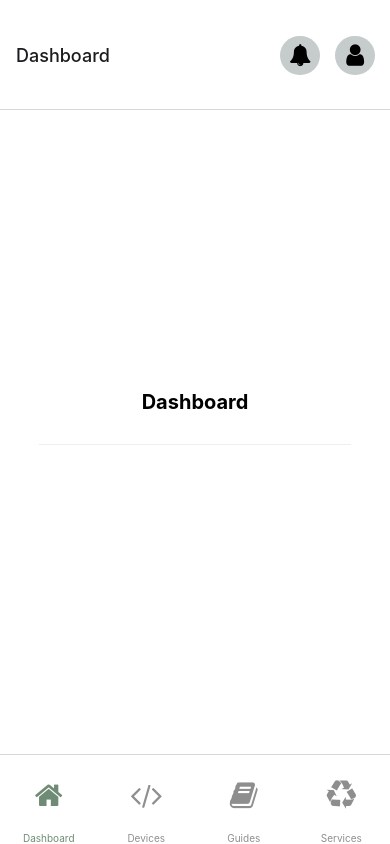
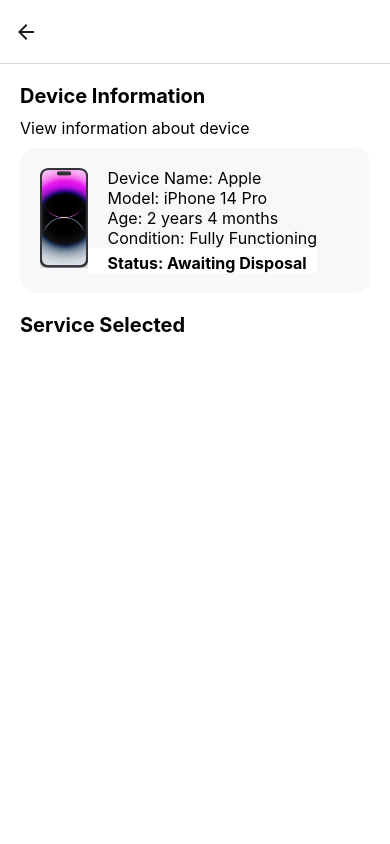
Before and after one commit to james-l-wong/wecycle, a React Native app: screen /DeviceDetails in a window 390 px wide. Built offline with nearby package versions, Linux system fonts and the light colour scheme; what expo-linking, native-base would draw is missing.

Commit message:
finished rough structure of device details

```diff
--- /dev/null
+++ b/navigation/DeviceNavigator.tsx
@@ -0,0 +1,12 @@
+import { createStackNavigator } from "@react-navigation/stack";
+import DeviceDetails from "../screens/DeviceDetails";
+
+const Stack = createStackNavigator();
+
+export function DeviceNavigator() {
+  return (
+    <Stack.Navigator>
+      <Stack.Screen name=" " component={DeviceDetails} />
+    </Stack.Navigator>
+  );
+}
--- a/navigation/index.tsx
+++ b/navigation/index.tsx
@@ -31,6 +31,7 @@ import Devices from "../screens/Devices";
 import Guides from "../screens/Guides";
 import Services from "../screens/Services";
 import { LoginNavigator } from "./LoginNavigator";
+import { DeviceNavigator } from "./DeviceNavigator";
 
 export default function Navigation({
   colorScheme,
@@ -63,8 +64,13 @@ function RootNavigator() {
         options={{ headerShown: false }}
       /> */}
       <Stack.Screen
-        name="Root"
+        name="Home"
         component={BottomTabNavigator}
+        options={{ headerShown: false }}
+      />
+      <Stack.Screen
+        name="DeviceDetails"
+        component={DeviceNavigator}
         options={{ headerShown: false }}
       />
       <Stack.Screen
--- /dev/null
+++ b/screens/DeviceDetails.tsx
@@ -0,0 +1,81 @@
+import { flexbox } from "native-base/lib/typescript/theme/styled-system";
+import { StyleSheet, Image } from "react-native";
+import { Text, View } from "../components/Themed";
+
+export default function TabTwoScreen() {
+  return (
+    <View style={styles.container}>
+      <Text style={styles.title}>Device Information</Text>
+      <Text style={styles.text}>View information about device</Text>
+      <View
+        style={{
+          backgroundColor: "#F8F8F8",
+          borderRadius: 15,
+          marginTop: 10,
+          marginLeft: 20,
+          marginRight: 20,
+          padding: 20,
+          display: "flex",
+          flexDirection: "row",
+        }}
+      >
+        <Image
+          style={{
+            width: 47.5,
+            height: 100,
+            borderRadius: 0,
+          }}
+          source={require("../assets/images/iphone.png")}
+        />
+        <View style={{ backgroundColor: "#F8F8F8" }}>
+          <View style={{ backgroundColor: "#F8F8F8" }}>
+            <Text style={styles.text}>Device Name: Apple</Text>
+            <Text style={styles.text}>Model: iPhone 14 Pro</Text>
+            <Text style={styles.text}>Age: 2 years 4 months</Text>
+            <Text style={styles.text}>Condition: Fully Functioning</Text>
+          </View>
+          <View>
+            <Text style={styles.textBold}>Status: Awaiting Disposal</Text>
+          </View>
+        </View>
+      </View>
+      <Text style={styles.title}>Service Selected</Text>
+      {/* <View
+        style={styles.separator}
+        lightColor="#eee"
+        darkColor="rgba(255,255,255,0.1)"
+      /> */}
+    </View>
+  );
+}
+
+const styles = StyleSheet.create({
+  container: {
+    flex: 1,
+    // alignItems: "center",
+    // justifyContent: "center",
+  },
+  title: {
+    fontSize: 20,
+    fontWeight: "bold",
+    marginTop: 20,
+    marginBottom: 10,
+    marginLeft: 20,
+  },
+  text: {
+    fontSize: 16,
+    fontWeight: "normal",
+    marginLeft: 20,
+  },
+  textBold: {
+    fontSize: 16,
+    fontWeight: "bold",
+    marginLeft: 20,
+    marginTop: 5,
+  },
+  separator: {
+    marginVertical: 30,
+    height: 1,
+    width: "80%",
+  },
+});
--- a/screens/Home.tsx
+++ b/screens/Home.tsx
@@ -4,6 +4,7 @@ import { Dimensions, StyleSheet } from "react-native";
 import { Text, View } from "../components/Themed";
 import { RootTabScreenProps } from "../types";
 import Carousel from "react-native-reanimated-carousel";
+import { Button } from "native-base";
 
 export default function TabOneScreen({
   navigation,
@@ -17,6 +18,9 @@ export default function TabOneScreen({
         lightColor="#eee"
         darkColor="rgba(255,255,255,0.1)"
       />
+      {/* <Button onPress={() => navigation.navigate("DeviceDetails")}>
+        Click Me
+      </Button> */}
       {/* <Carousel
         loop
         width={width}
--- a/types.tsx
+++ b/types.tsx
@@ -17,10 +17,11 @@ declare global {
 }
 
 export type RootStackParamList = {
-  Root: NavigatorScreenParams<RootTabParamList> | undefined;
+  Home: NavigatorScreenParams<RootTabParamList> | undefined;
   Modal: undefined;
   NotFound: undefined;
   login_flow: undefined;
+  DeviceDetails: undefined;
 };
 
 export type RootStackScreenProps<Screen extends keyof RootStackParamList> =
```
Also changed, not shown: assets/images/iphone.png (added).
